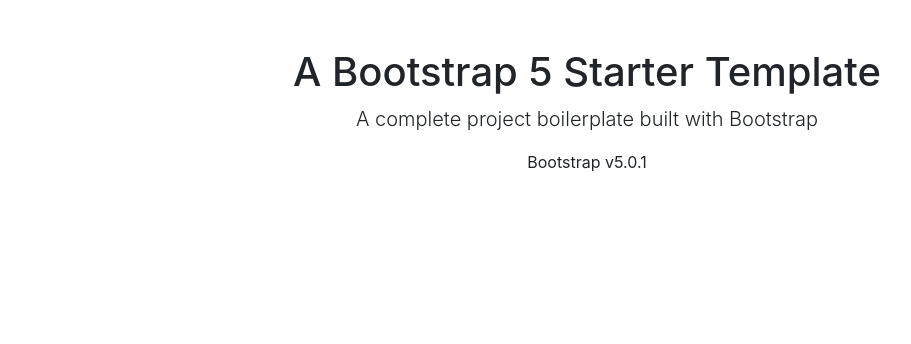
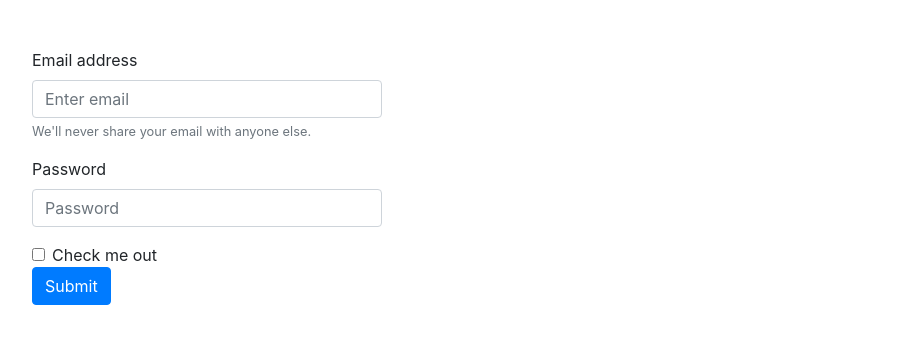
Before and after one commit to gevonstria/goldenfin, a Django app: page / in a window 1280 px wide. Shown: the part 56-400 px from the top of the page, without its empty margins (53-964 px from the left). Run offline with Django 3.2, Linux system fonts and the light colour scheme; some libraries are stand-ins or nearby versions.

Commit message:
jquery baseline

```diff
--- a/app/ui/templates/base.html
+++ b/app/ui/templates/base.html
@@ -19,5 +19,8 @@
     <script src="{% static 'jquery/jquery.js' %}"></script>
     <script src="{% static 'jquery/popper.min.js' %}"></script>
     <script src="{% static 'bootstrap4/js/bootstrap.min.js' %}"></script>
+    {% block additional_scripts %}
+
+    {% endblock %}
     </body>
 </html>
--- a/app/ui/templates/login.html
+++ b/app/ui/templates/login.html
@@ -9,10 +9,33 @@
 </nav>
 <!-- Page content-->
 <div class="container">
-    <div class="text-center mt-5">
-        <h1>A Bootstrap 5 Starter Template</h1>
-        <p class="lead">A complete project boilerplate built with Bootstrap</p>
-        <p>Bootstrap v5.0.1</p>
+    <div class="row mt-5">
+        <div class="col-4">
+            <form>
+              <div class="form-group">
+                <label for="exampleInputEmail1">Email address</label>
+                <input type="email" class="form-control" id="exampleInputEmail1" aria-describedby="emailHelp" placeholder="Enter email">
+                <small id="emailHelp" class="form-text text-muted">We'll never share your email with anyone else.</small>
+              </div>
+              <div class="form-group">
+                <label for="exampleInputPassword1">Password</label>
+                <input type="password" class="form-control" id="exampleInputPassword1" placeholder="Password">
+              </div>
+              <div class="form-check">
+                <input type="checkbox" class="form-check-input" id="exampleCheck1">
+                <label class="form-check-label" for="exampleCheck1">Check me out</label>
+              </div>
+              <button type="submit" class="btn btn-primary">Submit</button>
+            </form>
+        </div>
     </div>
 </div>
 {% endblock %}
+
+{% block additional_scripts %}
+<script type="text/javascript">
+    $( document ).ready(function() {
+        alert( "ready!" );
+    });
+</script>
+{% endblock %}
```
